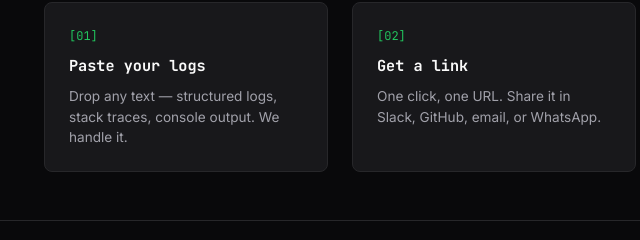
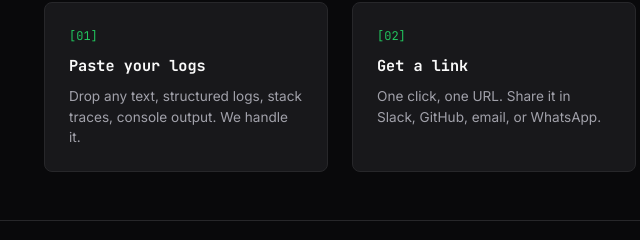
Before and after one commit to Kuromatsu-Studio/Logshare, a website: page public/index.html in a window 1280 px wide. Shown: the part 982-1222 px from the top of the page, 146-786 px from the left. Drawn offline with nearby package versions, Linux system fonts and the light colour scheme; no server answers.

Commit message:
Minor improvements

```diff
--- a/public/index.html
+++ b/public/index.html
@@ -45,7 +45,7 @@
       <div class="cell">
         <div class="cell-num">01</div>
         <h3>Paste your logs</h3>
-        <p>Drop any text — structured logs, stack traces, console output. We handle it.</p>
+        <p>Drop any text, structured logs, stack traces, console output. We handle it.</p>
       </div>
       <div class="cell">
         <div class="cell-num">02</div>
```
Also changed, not shown: public/css/style.css (+2 -6 lines).
